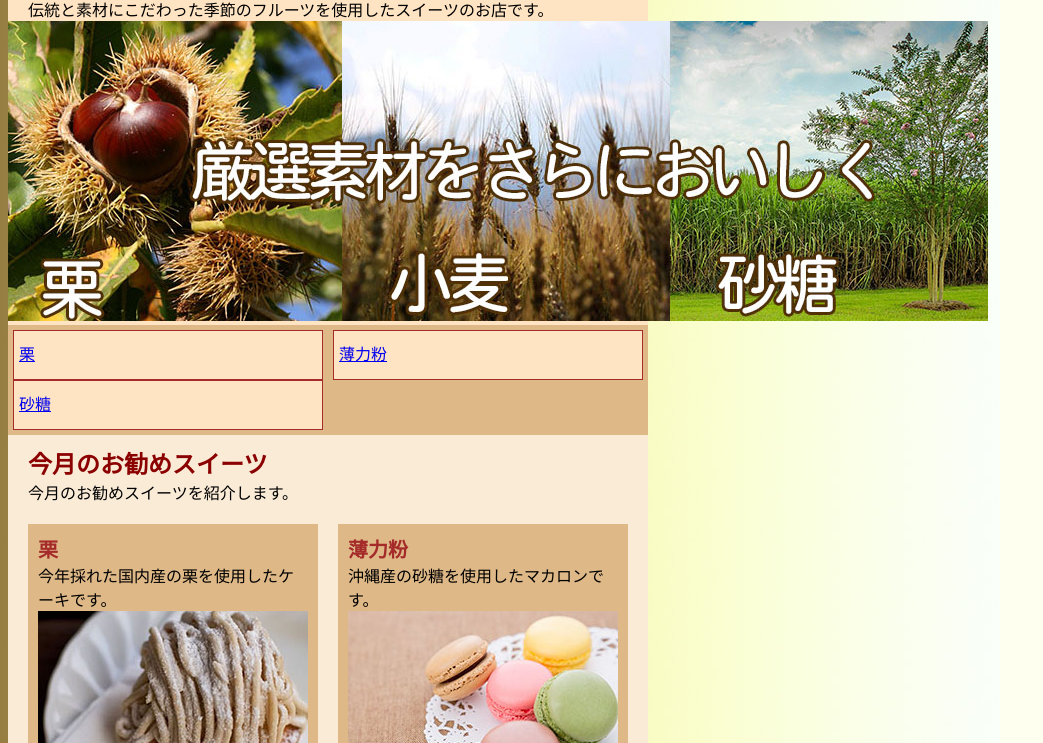
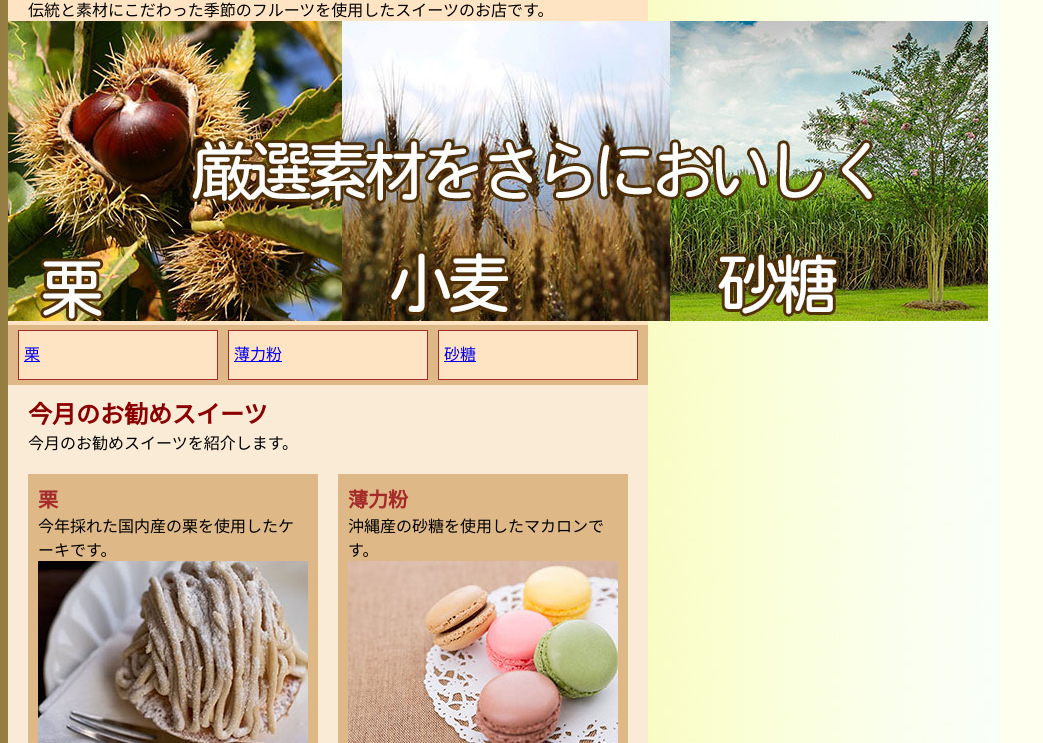
Before and after one commit to f-aoki/webdesign, a plain HTML site: page jissyu4.html in a window 1280 px wide. Shown: the part 57-800 px from the top of the page, without its empty margins (0-1043 px from the left). Drawn offline with Linux system fonts and the light colour scheme.

Commit message:
Update style4.css

```diff
--- a/style4.css
+++ b/style4.css
@@ -26,15 +26,16 @@
             nav {
                 padding-top: 5px;
                 padding-bottom: 5px;
+                        padding-left:10px;
                 overflow: hidden;
                 background-color: burlywood;
             }
             nav ul{list-style: none;}
             nav li{
-                width: 298px;
+                             width: 188px;
                 height: 38px;
-                margin-left: 5px;
-                margin-right: 5px;
+
+                            margin-right: 10px;
                 padding: 5px;
                 line-height: 38px;
                 float: left;
```
